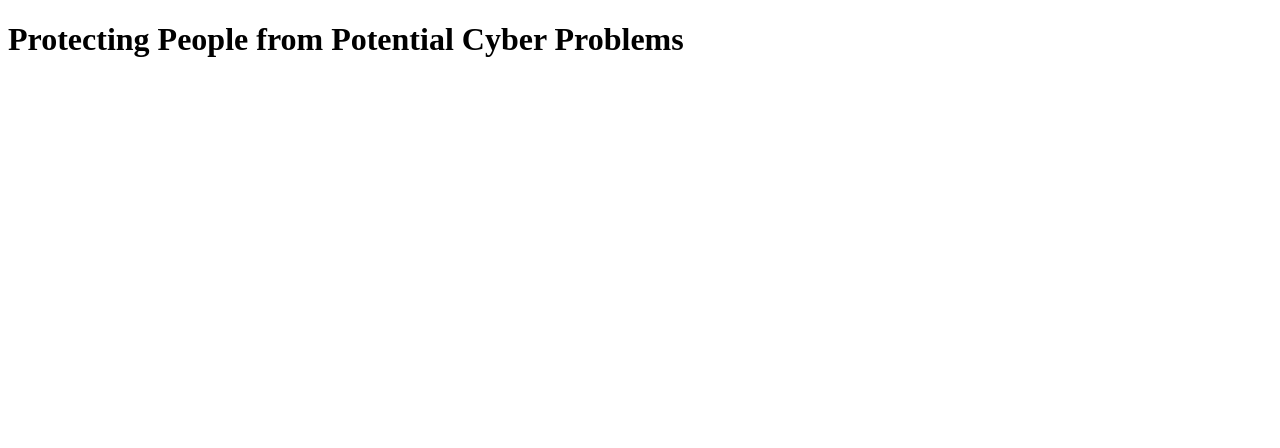
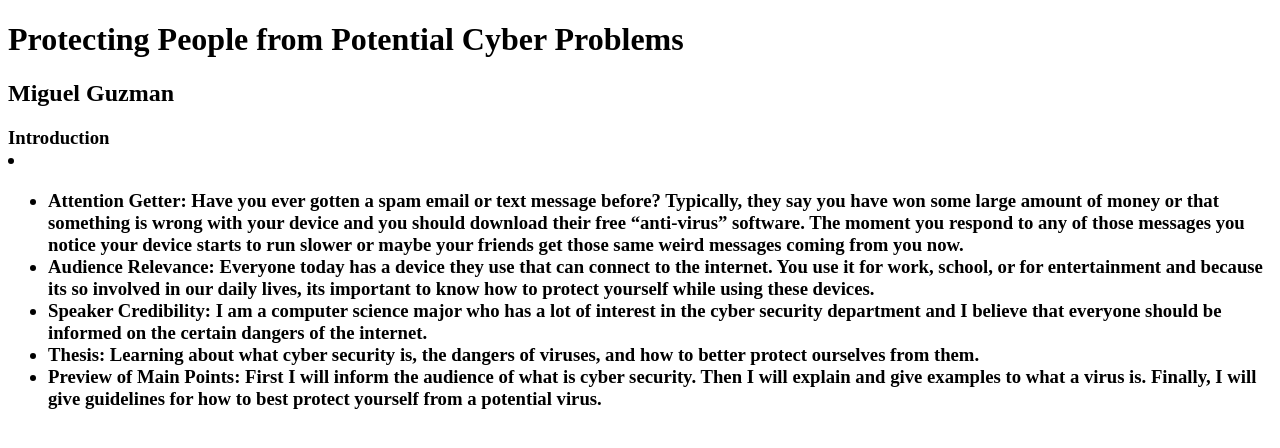
Before and after one commit to migguz53/art300_outline, a plain HTML site: page index.html in a window 1280 px wide. Drawn offline with Linux system fonts and the light colour scheme.

Commit message:
Added Introduction list

```diff
--- a/index.html
+++ b/index.html
@@ -8,5 +8,19 @@
     </head>
     <body>
         <h1>Protecting People from Potential Cyber Problems</h1>
+        <h2>Miguel Guzman</h2>
+
+        <h3>
+            Introduction
+            <li>
+                <ul>
+                    <li>Attention Getter: Have you ever gotten a spam email or text message before?  Typically, they say you have won some large amount of money or that something is wrong with your device and you should download their free “anti-virus” software. The moment you respond to any of those messages you notice your device starts to run slower or maybe your friends get those same weird messages coming from you now.</li>
+                    <li>Audience Relevance: Everyone today has a device they use that can connect to the internet.  You use it for work, school, or for entertainment and because its so involved in our daily lives, its important to know how to protect yourself while using these devices.</li>
+                    <li>Speaker Credibility: I am a computer science major who has a lot of interest in the cyber security department and I believe that everyone should be informed on the certain dangers of the internet.</li>
+                    <li>Thesis: Learning about what cyber security is, the dangers of viruses, and how to better protect ourselves from them.</li>
+                    <li>Preview of Main Points: First I will inform the audience of what is cyber security. Then I will explain and give examples to what a virus is. Finally, I will give guidelines for how to best protect yourself from a potential virus.</li>
+                </ul>
+            </li>
+        </h3>
     </body>
 </html>
```
